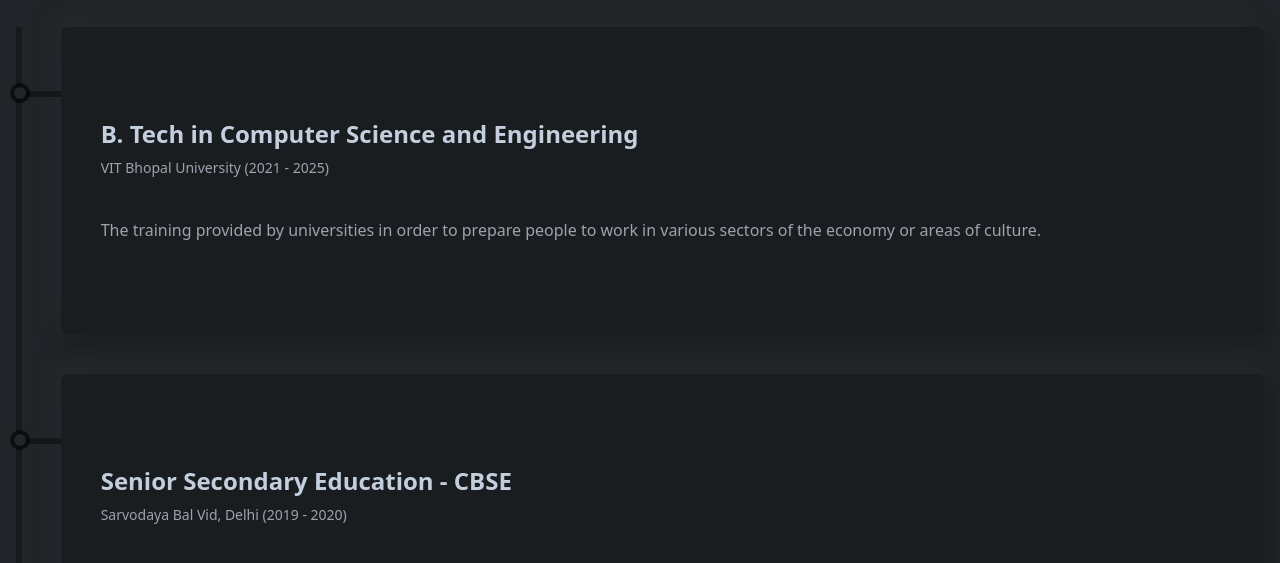
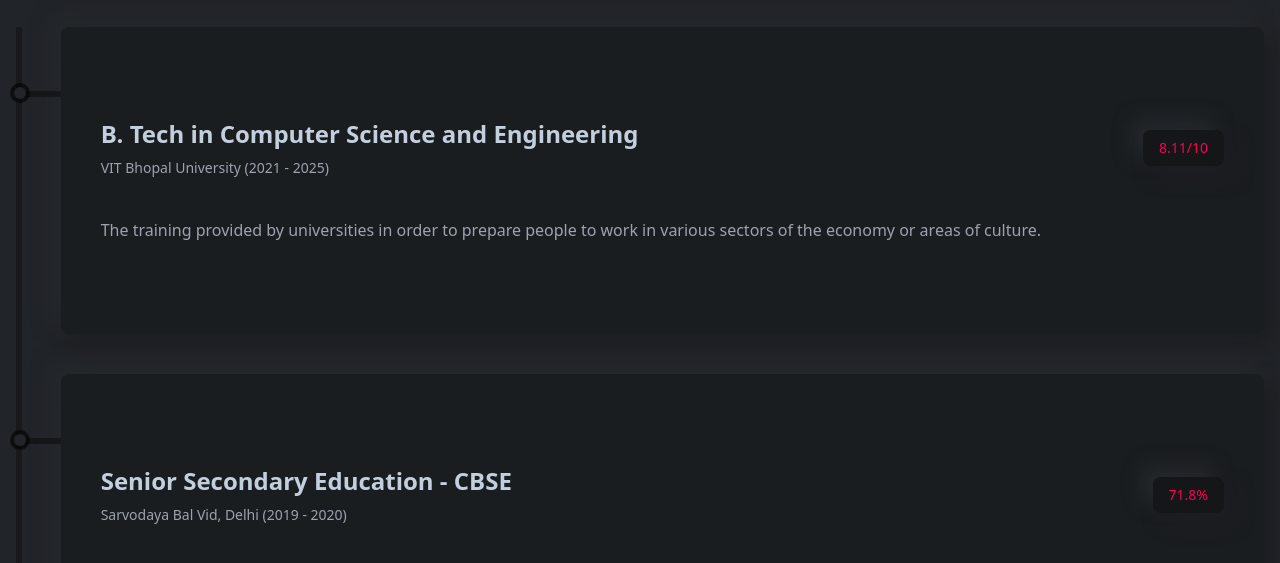
Before and after one commit to frabhinav/Portfolio, a React (Create React App) app: page / in a window 1280 px wide. Shown: the part 3840-4403 px from the top of the page. Built offline with nearby package versions, Linux system fonts and the light colour scheme.

Commit message:
some ui changes

```diff
--- a/src/components/resume/ResumeCard.js
+++ b/src/components/resume/ResumeCard.js
@@ -18,6 +18,11 @@
               {subTitle}
             </p>
           </div>
+          <div>
+            <p className="px-4 py-2 text-designColor bg-black bg-opacity-25 rounded-lg flex justify-center items-center shadow-shadowOne text-sm font-medium">
+              {result}
+            </p>
+          </div>
         </div>
         <p className="text-sm md:text-base font-medium text-gray-400 group-hover:text-gray-300 duration-300">
           {des}
```
